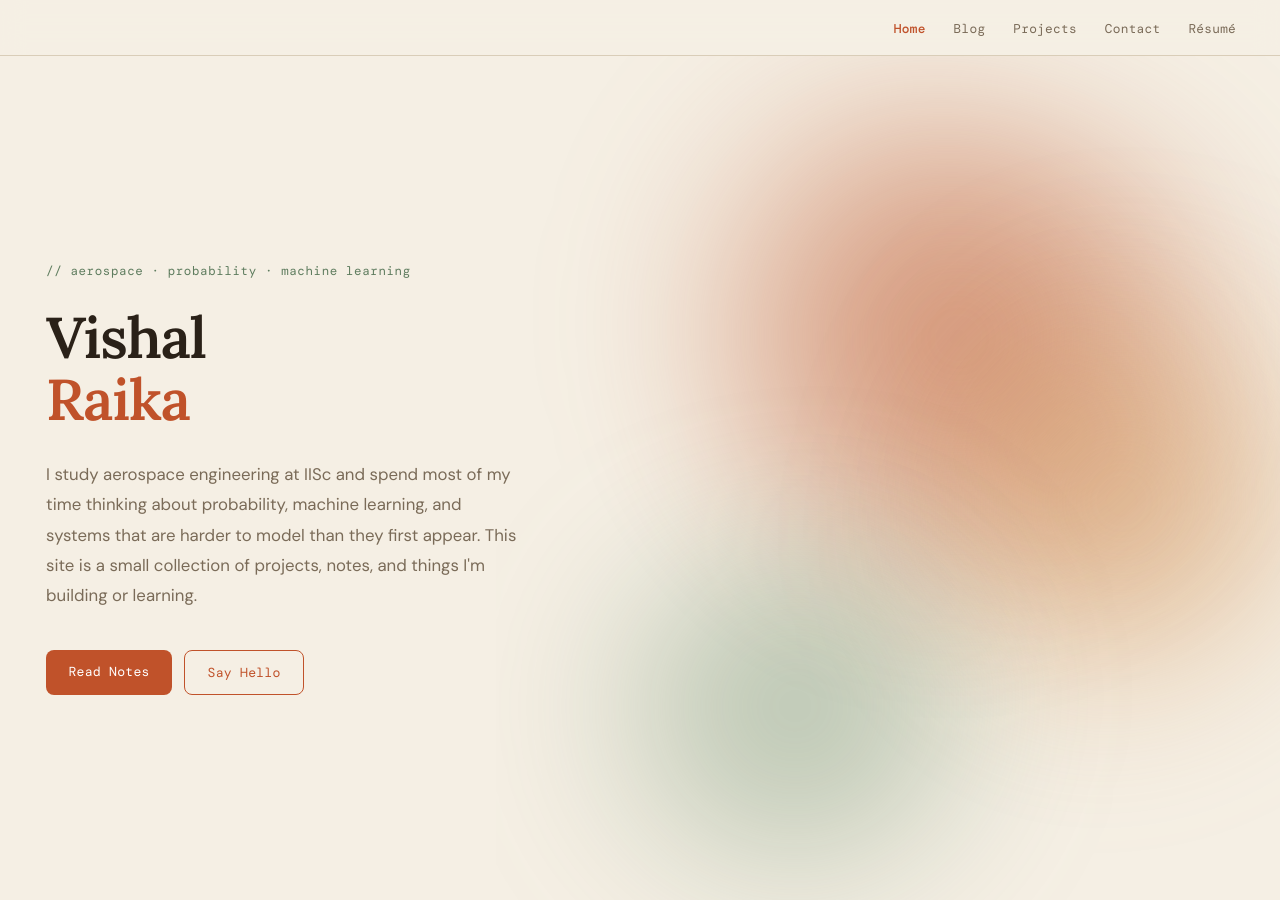
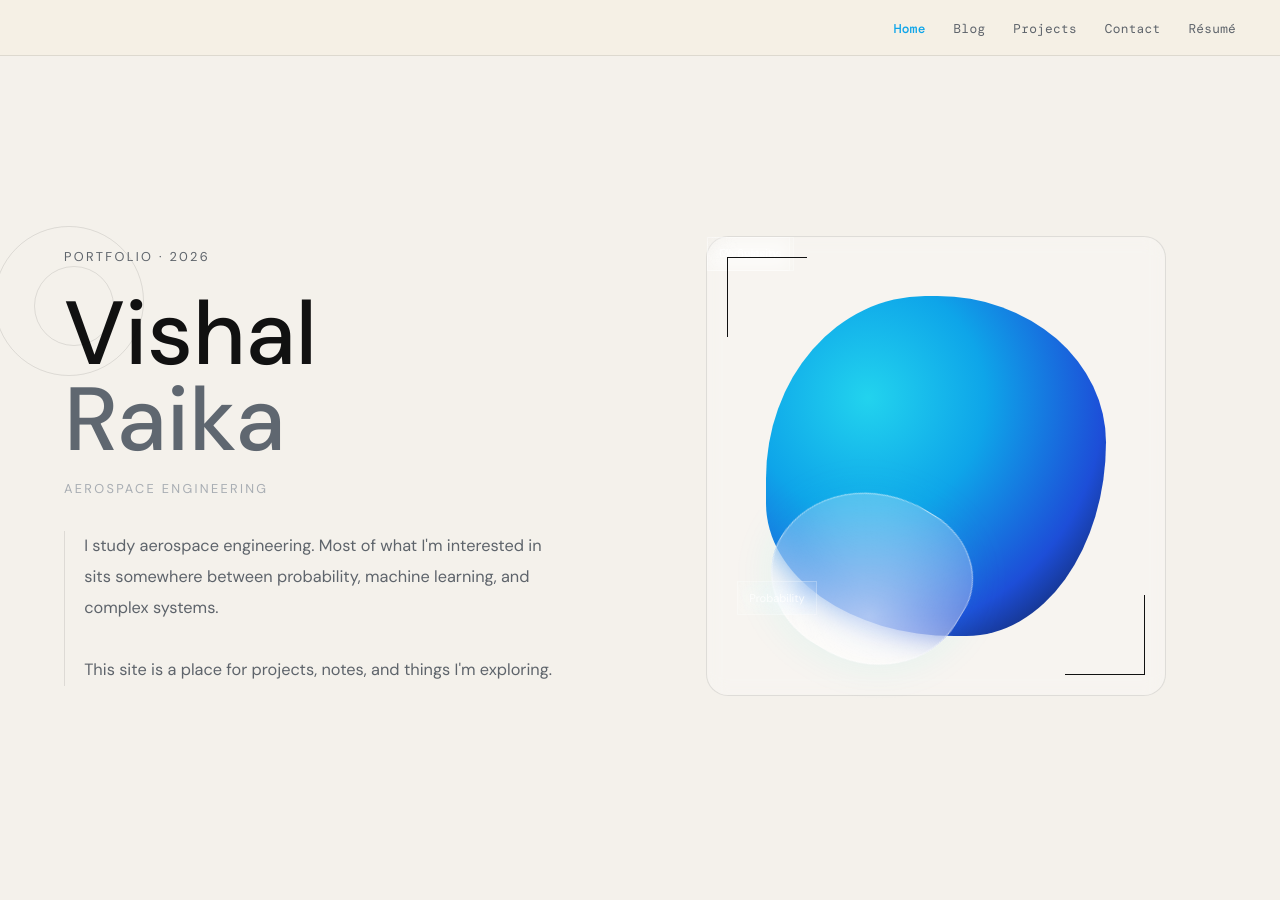
Before and after one commit to ViRaika/ViRaika.github.io, a Jekyll site: the page built from index.html, in a window 1280 px wide. Built offline with Jekyll 4.4.1, drawn with Linux system fonts in a browser that asks for light colours.

Commit message:
website v3.0.1

```diff
--- a/assets/css/style.css
+++ b/assets/css/style.css
@@ -748,3 +748,109 @@ main {
 
   .section-title { font-size: 1.65rem; }
 }
+
+
+/* ===== HOMEPAGE REWORK ONLY ===== */
+:root{
+ --bg:#F4F1EB;
+ --surface:#F8F5EF;
+ --card:#FBF9F4;
+ --border:rgba(17,17,17,0.10);
+ --text:#111111;
+ --muted:#5E646B;
+ --faint:#A8ADB3;
+ --accent:#0EA5E9;
+}
+
+.vr-home{
+ display:grid;
+ grid-template-columns:1fr 1fr;
+ min-height:calc(100vh - 80px);
+ align-items:center;
+ gap:2rem;
+ padding:3rem 4rem;
+ background:var(--bg);
+}
+
+.vr-home-left{position:relative;max-width:560px;}
+.vr-eyebrow{
+ text-transform:uppercase;letter-spacing:.18em;
+ color:var(--muted);font-size:.8rem;margin-bottom:1.5rem;
+}
+.vr-title{
+ font-size:clamp(4rem,7vw,6rem);
+ line-height:.95;
+ font-weight:500;
+}
+.vr-title span{color:#5f6770;}
+.vr-discipline{
+ margin:1rem 0 2rem;
+ text-transform:uppercase;
+ letter-spacing:.18em;
+ font-size:.8rem;
+ color:var(--faint);
+}
+.vr-bio{
+ border-left:1px solid var(--border);
+ padding-left:1.2rem;
+ color:var(--muted);
+ max-width:500px;
+ font-size:1.02rem;
+ line-height:1.9;
+}
+.vr-home-right{display:flex;justify-content:center;align-items:center;}
+.vr-scene{
+ position:relative;
+ width:460px;height:460px;
+ border:1px solid var(--border);
+ border-radius:22px;
+ background:rgba(255,255,255,.25);
+ backdrop-filter: blur(10px);
+}
+.vr-base-blob{
+ position:absolute;inset:0;margin:auto;
+ width:340px;height:340px;
+ background:radial-gradient(circle at 30% 30%, #22d3ee 0%, #0ea5e9 35%, #1d4ed8 70%, #0b1020 100%);
+ border-radius:60% 40% 55% 45% / 50% 58% 42% 52%;
+ animation:morph 8s ease-in-out infinite;
+}
+@keyframes morph{
+ 0%,100%{border-radius:60% 40% 55% 45% / 50% 58% 42% 52%;}
+ 50%{border-radius:48% 52% 42% 58% / 56% 44% 60% 40%;}
+}
+.vr-glass-blob{
+ position:absolute;
+ width:195px;height:172px;
+ background:radial-gradient(circle at 40% 30%, rgba(255,255,255,.6), rgba(255,255,255,.15));
+ border-radius:55% 45% 60% 40%;
+ backdrop-filter: blur(16px);
+ border:1px solid rgba(255,255,255,.45);
+ box-shadow:0 0 40px rgba(34,211,238,.10);
+}
+.vr-tag{
+ position:absolute;
+ color:rgba(255,255,255,.75);
+ font-size:.7rem;
+ border:1px solid rgba(255,255,255,.25);
+ padding:.4rem .7rem;
+ backdrop-filter: blur(8px);
+}
+.vr-tag:nth-of-type(1){top:60px;left:20px;}
+.vr-tag:nth-of-type(2){top:120px;right:20px;}
+.vr-tag:nth-of-type(3){bottom:80px;left:30px;}
+.vr-corner{
+ position:absolute;width:80px;height:80px;border-color:rgba(17,17,17,.15);
+}
+.vr-corner.tl{top:20px;left:20px;border-top:1px solid;border-left:1px solid;}
+.vr-corner.br{bottom:20px;right:20px;border-bottom:1px solid;border-right:1px solid;}
+.vr-ring{
+ position:absolute;border:1px solid var(--border);
+ border-radius:50%;
+}
+.ring1{width:150px;height:150px;left:-70px;top:-20px;}
+.ring2{width:80px;height:80px;left:-30px;top:20px;}
+
+@media(max-width:900px){
+ .vr-home{grid-template-columns:1fr;padding:2rem;}
+ .vr-scene{width:100%;max-width:420px;height:420px;}
+}
--- a/index.html
+++ b/index.html
@@ -2,25 +2,81 @@
 layout: default
 title: Home
 ---
-<section class="home-split">
-  <div class="home-left">
-    <p class="home-eyebrow">// aerospace · probability · machine learning</p>
-    <h1 class="home-name">
-      Vishal<br /><span class="accent">Raika</span>
+
+<section class="vr-home">
+  <div class="vr-home-left">
+    <div class="vr-eyebrow">Portfolio · 2026</div>
+
+    <h1 class="vr-title">
+      Vishal<br><span>Raika</span>
     </h1>
-    <p class="home-desc">
-      I study aerospace engineering at IISc and spend most of my time
-      thinking about probability, machine learning, and systems that are
-      harder to model than they first appear.
-      This site is a small collection of projects, notes, and things I'm
-      building or learning.
-    </p>
-    <div class="home-actions">
-      <a href="{{ '/blog/' | relative_url }}" class="btn btn-primary">Read Notes</a>
-      <a href="{{ '/contact/' | relative_url }}" class="btn btn-ghost">Say Hello</a>
+
+    <div class="vr-discipline">Aerospace Engineering</div>
+
+    <div class="vr-bio">
+      <p>
+        I study aerospace engineering. Most of what I'm interested in sits somewhere between probability, machine learning, and complex systems.
+      </p>
+      <br>
+      <p>
+        This site is a place for projects, notes, and things I'm exploring.
+      </p>
+    </div>
+
+    <div class="vr-ring ring1"></div>
+    <div class="vr-ring ring2"></div>
+  </div>
+
+  <div class="vr-home-right">
+    <div class="vr-scene">
+      <div class="vr-base-blob"></div>
+      <div class="vr-glass-blob" id="glass"></div>
+
+      <div class="vr-tag">Probability</div>
+      <div class="vr-tag">ML Systems</div>
+      <div class="vr-tag">Complexity</div>
+
+      <div class="vr-corner tl"></div>
+      <div class="vr-corner br"></div>
     </div>
   </div>
-  <div class="home-right">
-    <canvas id="home-canvas"></canvas>
-  </div>
 </section>
+
+<script>
+const SC = 230;
+const GW = 195, GH = 172;
+
+let targetAngle = 0, currentAngle = 0, angularVelocity = 0;
+const SPRING = 0.012, DAMPING = 0.88, BASE_SPEED = 0.008;
+let last = null;
+const glass = document.getElementById('glass');
+
+function orbitRadius(a) {
+  return 140 + 22*Math.sin(2*a+0.5) + 14*Math.sin(3*a+1.2) + 8*Math.sin(5*a-0.8);
+}
+
+function tick(ts) {
+  if (!last) last = ts;
+  const dt = Math.min(ts - last, 32);
+  last = ts;
+
+  targetAngle += BASE_SPEED * (dt / 16.67);
+  const diff = targetAngle - currentAngle;
+  angularVelocity += diff * SPRING;
+  angularVelocity *= DAMPING;
+  currentAngle += angularVelocity;
+
+  const r = orbitRadius(currentAngle);
+  const x = SC + r * Math.cos(currentAngle) - GW / 2;
+  const y = SC + r * Math.sin(currentAngle) - GH / 2;
+  glass.style.left = x + 'px';
+  glass.style.top = y + 'px';
+
+  const tangentDeg = (currentAngle * 180 / Math.PI) + 90;
+  glass.style.transform = `rotate(${tangentDeg}deg)`;
+
+  requestAnimationFrame(tick);
+}
+
+requestAnimationFrame(tick);
+</script>
```
